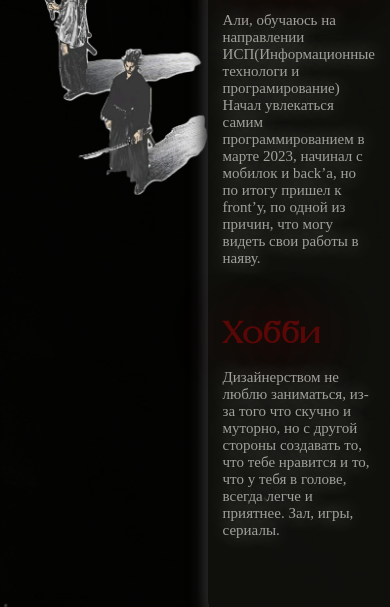
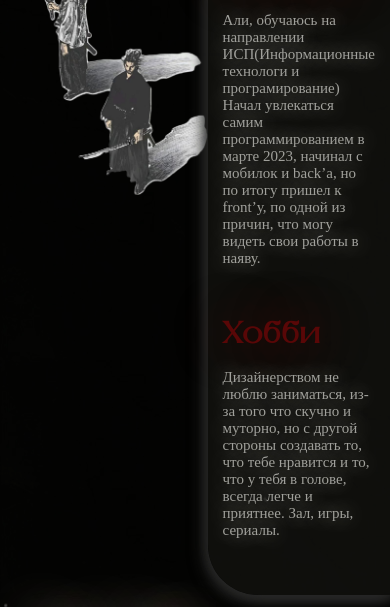
Before and after one commit to YourSoulja/SouljaPortfolio, a plain HTML site: page index.html in a window 390 px wide. Shown: the part 488-1095 px from the top of the page. Drawn offline with nearby package versions, Linux system fonts and the light colour scheme; a script that the page names is missing.

Commit message:
Update mediaStyle.css

```diff
--- a/mediaStyle.css
+++ b/mediaStyle.css
@@ -403,10 +403,10 @@
 }
 
 
-@media (max-width: 500px) {
+@media (max-width: 450px) {
 
     .meDiv {
         width: 650px;
-        height: 700px;
+        height: 650px;
     }
 }
```
